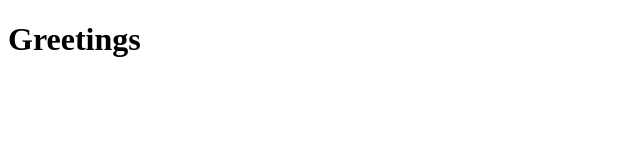
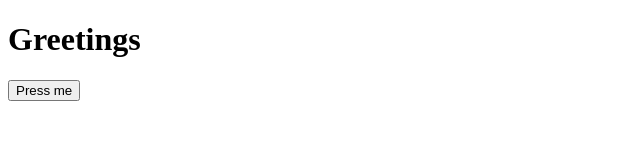
Before and after one commit to Cma-B/Exam-_assignment, a website: page src/index.html in a window 1280 px wide. Shown: the whole page, without its empty margins (0-640 px from the left). Drawn offline with Linux system fonts and the light colour scheme.

Commit message:
add get test and pass

```diff
--- a/src/index.html
+++ b/src/index.html
@@ -7,6 +7,7 @@
 </head>
 <body>
     <h1>Greetings</h1>
+    <button  id="quote">Press me</button>
 
 </body>
 </html>
```
Also changed, not shown: cypress/integration/greetingWithusers.feature.js (+1 -0 lines).
